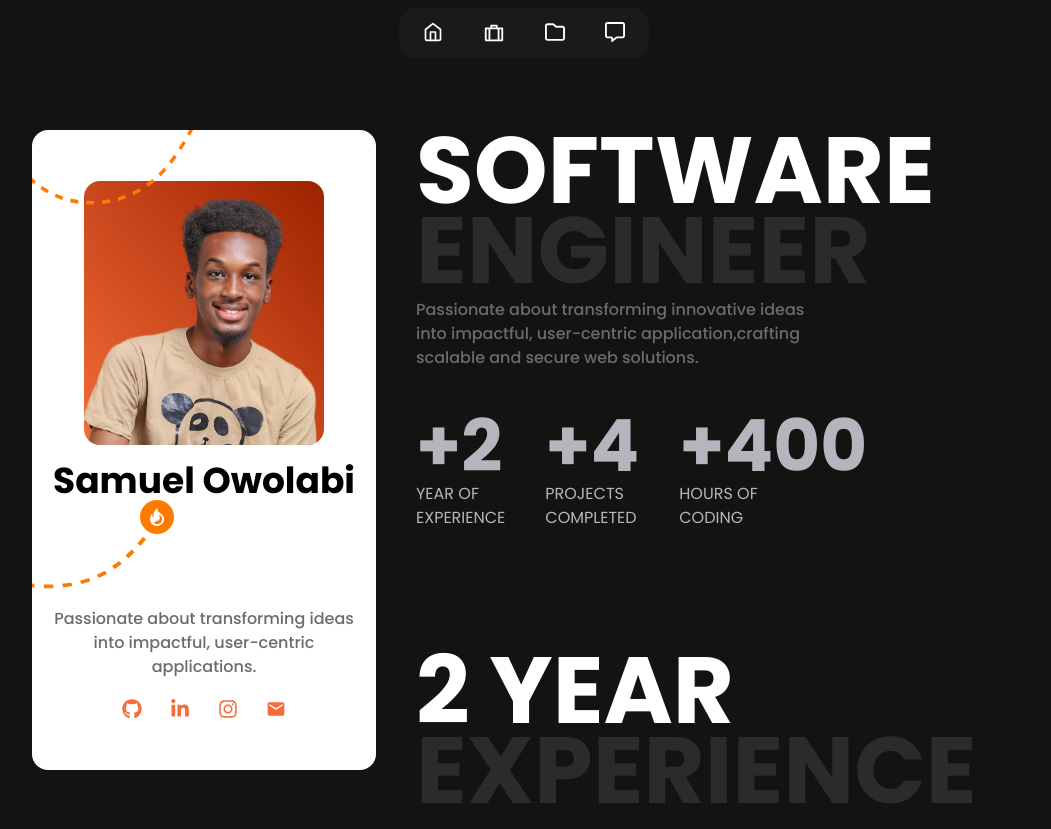
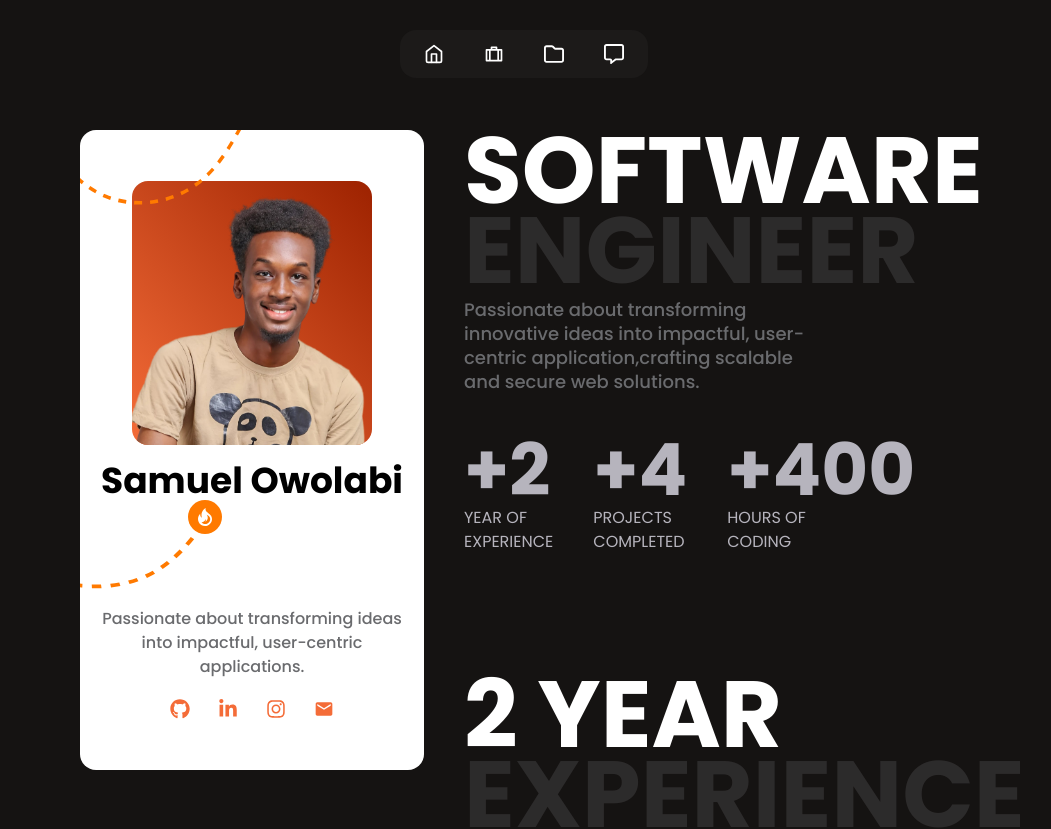
Before and after one commit to seo17/samuel-owolabi, a Next.js app: page / in a window 1280 px wide. Shown: the top 829 px of the page, without its empty margins (116-1167 px from the left). Built offline with nearby package versions, Linux system fonts and the light colour scheme.

Commit message:
added navbar animation

```diff
--- a/src/app/page.tsx
+++ b/src/app/page.tsx
@@ -8,8 +8,8 @@ export default function Home() {
     <main className="bg-black min-w-full w-full">
       <div className=" w-full h-full">
         <Header />
-        <div className=" w-full flex flex-col justify-center items-center">
-          <div className="flex flex-col lg:flex-row w-full md:w-[85vw] lg:w-full px-5 md:px-[40px] pt-[130px] justify-center gap-x-10 gap-y-10">
+        <div className=" w-full flex flex-col justify-center items-center pt-[130px]">
+          <div className="flex flex-col lg:flex-row w-full md:w-[85vw] px-5 md:px-[40px]  justify-center gap-x-10 gap-y-10">
             <StickyProfile />
 
             <HeroSection />
--- a/src/components/HeroSection.tsx
+++ b/src/components/HeroSection.tsx
@@ -38,7 +38,7 @@ function HeroSection() {
               Software <span className="text-light-gray/15">Engineer</span>
             </h3>
 
-            <p className="text-base text-center lg:text-start text-dark-gray lg:font-medium md:text-[16px] mx-auto lg:mx-0 lg:w-[70%]">
+            <p className="text-base text-center lg:text-start text-dark-gray lg:font-medium md:text-[18px] mx-auto lg:mx-0 lg:w-[70%]">
               Passionate about transforming innovative ideas into impactful,
               user-centric application,crafting scalable and secure web
               solutions.
@@ -71,7 +71,7 @@ function HeroSection() {
                 key={item.companyName}
                 className="text-base p-6 hover:bg-white/15 rounded-xl text-light-gray"
               >
-                <p className="font-bold text-[16px] md:text-4xl text-white ">
+                <p className="font-bold text-[18px] md:text-4xl text-white ">
                   {item.companyName}
                 </p>
                 <p className="mt-3">{item.summary}</p>
@@ -108,7 +108,7 @@ function HeroSection() {
                   />
 
                   <div className="w-full">
-                    <p className="text-white font-semibold text-[16px] md:text-2xl">
+                    <p className="text-white font-semibold text-[18px] md:text-2xl">
                       {item.name}
                     </p>
                     <p className="text-base">{item.description}</p>
@@ -136,7 +136,7 @@ function HeroSection() {
           <h3 className="text-white text-center lg:text-start font-bold text-[42px] leading-[45px] md:leading-[80px] md:text-[74px] lg:text-[94px] uppercase">
             Let Work <span className="text-light-gray/15">Together</span>
           </h3>
-          <p className="text-center lg:text-start text-dark-gray md:font-medium  text-base md:text-[16px] ">
+          <p className="text-center lg:text-start text-dark-gray md:font-medium  text-base md:text-[18px] ">
             You can connect with me on the following platform. Let&#39;s create
             something together!
           </p>
--- a/src/components/Navbar.tsx
+++ b/src/components/Navbar.tsx
@@ -2,16 +2,12 @@
 import React, { useState } from "react";
 import { HoveredLink, Menu } from "./ui/navbar-menu";
 import { cn } from "@/lib/utils";
-
-import { LuHome } from "react-icons/lu";
-import { RiSuitcaseLine } from "react-icons/ri";
-import { FaRegFolder } from "react-icons/fa6";
-import { FaRegMessage } from "react-icons/fa6";
+import { navItems } from "@/lib";
 
 export function NavbarDemo() {
   return (
     <div className="relative w-full flex items-center justify-center">
-      <Navbar className="top-2" />
+      <Navbar className="top-[30px]" />
     </div>
   );
 }
@@ -23,18 +19,16 @@ function Navbar({ className }: { className?: string }) {
       className={cn("fixed top-10 inset-x-0 max-w-fit mx-auto z-50", className)}
     >
       <Menu setActive={setActive}>
-        <HoveredLink href="/">
-          <LuHome size={20} />
-        </HoveredLink>
-        <HoveredLink href="#experience">
-          <RiSuitcaseLine size={22} />
-        </HoveredLink>
-        <HoveredLink href="#projects">
-          <FaRegFolder size={20} />
-        </HoveredLink>
-        <HoveredLink href="#contact">
-          <FaRegMessage size={20} />
-        </HoveredLink>
+        {navItems.map((item, index) => (
+          <HoveredLink
+            key={item.name}
+            navIndex={index}
+            name={item.name}
+            href={item.link}
+          >
+            {item.icon}
+          </HoveredLink>
+        ))}
       </Menu>
     </div>
   );
--- a/src/components/ui/navbar-menu.tsx
+++ b/src/components/ui/navbar-menu.tsx
@@ -1,5 +1,5 @@
 "use client";
-import React from "react";
+import React, { useState } from "react";
 import { motion } from "framer-motion";
 import Link from "next/link";
 import Image from "next/image";
@@ -110,9 +110,41 @@ export const ProductItem = ({
 };
 
 export const HoveredLink = ({ children, ...rest }: any) => {
+  const [isMouseOver, setIsMouseOver] = useState<{
+    state: boolean;
+    index: null | undefined | number;
+  }>({ state: false, index: null });
+
+  const { name, navIndex }: any = { ...rest };
+
+  const handleMouseOver = (index: number) => {
+    setIsMouseOver({ state: true, index });
+  };
+
+  const handleMouseLeave = () => {
+    setIsMouseOver({ state: false, index: null });
+  };
+
   return (
-    <Link {...rest} className="text-white  hover:text-orange ">
-      {children}
-    </Link>
+    <div className="flex flex-col items-center">
+      <Link
+        {...rest}
+        onMouseOver={() => handleMouseOver(navIndex)}
+        onMouseLeave={handleMouseLeave}
+        className="text-white  hover:text-orange z-20"
+      >
+        {children}
+      </Link>
+
+      <div
+        className={`z-10 absolute text-[12px] rounded-lg py-px px-3  bg-[#1C1A19] text-white duration-500 ease-in-out ${
+          isMouseOver.state && isMouseOver.index === navIndex
+            ? "opacity-100 translate-y-10"
+            : "opacity-0 translate-y-0"
+        }`}
+      >
+        {name}
+      </div>
+    </div>
   );
 };
--- a/src/lib/index.tsx
+++ b/src/lib/index.tsx
@@ -2,6 +2,34 @@ import { FaGithub } from "react-icons/fa6";
 import { FaLinkedinIn } from "react-icons/fa6";
 import { FaInstagram } from "react-icons/fa6";
 import { MdEmail } from "react-icons/md";
+
+import { LuHome } from "react-icons/lu";
+import { RiSuitcaseLine } from "react-icons/ri";
+import { FaRegFolder } from "react-icons/fa6";
+import { FaRegMessage } from "react-icons/fa6";
+
+export const navItems = [
+  {
+    name: "Home",
+    icon: <LuHome size={20} />,
+    link: "/",
+  },
+  {
+    name: "Experience",
+    icon: <RiSuitcaseLine size={20} />,
+    link: "#experience",
+  },
+  {
+    name: "Projects",
+    icon: <FaRegFolder size={20} />,
+    link: "#projects",
+  },
+  {
+    name: "Contact",
+    icon: <FaRegMessage size={20} />,
+    link: "#contact",
+  },
+];
 
 export const designElements = {
   dottedFire: "/svg/dotted_fire.svg",
```
